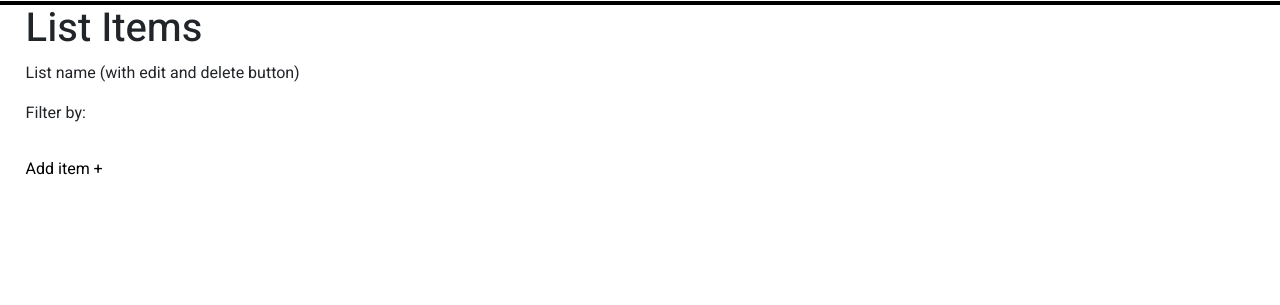
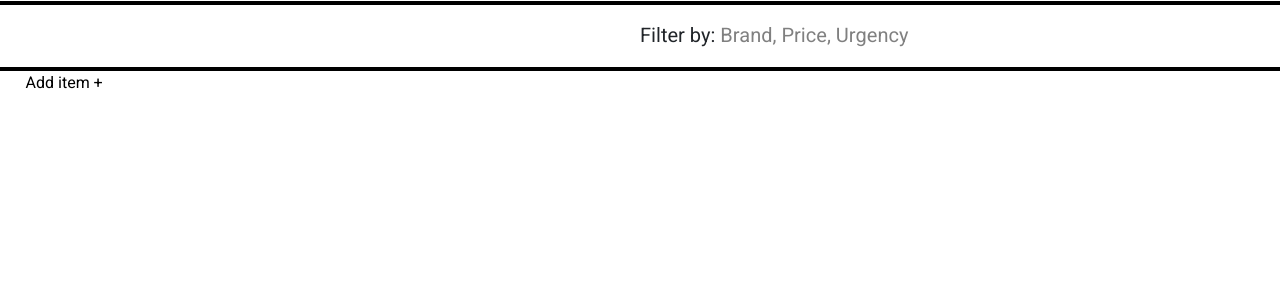
Before and after one commit to trisdauvergne/milestone-project-03, a Flask app: page /listitems in a window 1280 px wide. Shown: the part 69-374 px from the top of the page. Run offline with Flask 2, Linux system fonts and the light colour scheme; data that the repository does not hold is empty; some libraries are stand-ins or nearby versions.

Commit message:
200413 - 14:08 style: updated filter bar styling on listitems page

```diff
--- a/static/css/style.css
+++ b/static/css/style.css
@@ -11,6 +11,18 @@
 
 .general-margin {
     margin: 0 2%;
+}
+
+.grey-button {
+    color: grey !important;
+}
+
+.left-padding {
+    padding-left: 30px;
+}
+
+.padding-top {
+    padding-top: 16px;
 }
 
 /* To make the divs go edge to edge */
@@ -38,21 +50,13 @@
     padding-left: 50%;
 }
 
-.grey-button {
-    color: grey !important;
+/* List Items Page */
+.list-filter-styling {
+    padding-left: 50%;
+    padding-top: 16px;
+    font-size: 20px;
 }
 
-.left-padding {
-    padding-left: 30px;
-}
-
-.padding-top {
-    padding-top: 16px;
-}
-
-.image-placeholder {
-    width: 20%;
-}
 
 /* Navbar elements for bootstrap  */
 .navbar {
--- a/templates/listitems.html
+++ b/templates/listitems.html
@@ -3,27 +3,28 @@
 {% block content %}
 <div class="container-fluid full-width">
 	<div class="row row-no-gutter">
-
-		<div class="col-12 general-margin">
-			<h1>List Items</h1>
-			<p>List name (with edit and delete button)</p>
-			<p>Filter by:</p>
+		<div class="col-12 mylist-container">
+            <!-- <div class="col padding-left"> -->
+                <p class="list-filter-styling">Filter by: <a href="" class="grey-button">Brand, </a><a href="" class="grey-button">Price, </a><a href="" class="grey-button">Urgency</a></p>
+            <!-- </div> -->
+        </div>
 	</div>
 
-		<div class="col-12 general-margin">
-			<ul>
+	<div class="row row-no-gutter">
+		<div class="col-12">
 			{% for item in collection %}
-				<li>{{ item.list_name }}</li>
-				<li>{{ item.brand_name }}</li>
-				<li>{{ item.product_type }}</li>
-				<li>{{ item.item_description }}</li>
-				<li>{{ item.item_price }}</li>
-				<li>{{ item.need_rating }}</li>
-				<a href="{{ url_for('edititem', item_id=item._id) }}">Edit Item Button</a>
-				<a href="{{ url_for('deleteitem', item_id=item._id) }}">Delete Item Button</a>
-				<br>
+			<div class="mylist-container">
+				<a href="">{{ item.list_name }}</a>
+				<p class="padding-top">{{ item.brand_name }}</p>
+				<p>{{ item.product_type }}</p>
+				<p>{{ item.item_description }}</p>
+				<p>{{ item.item_price }}</p>
+				<p>{{ item.need_rating }}</p>
+				<a href="{{ url_for('edititem', item_id=item._id) }}" class="grey-button">Edit Item</a>
+				<a href="{{ url_for('deleteitem', item_id=item._id) }}" class="grey-button left-padding">Delete Item</a>
+			</div>
 			{% endfor %}
-            </ul>
+		</div>
 	</div>
 
 	<div class="col-12 general-margin">
```
Lines whose indentation alone changed are shown as unchanged.
